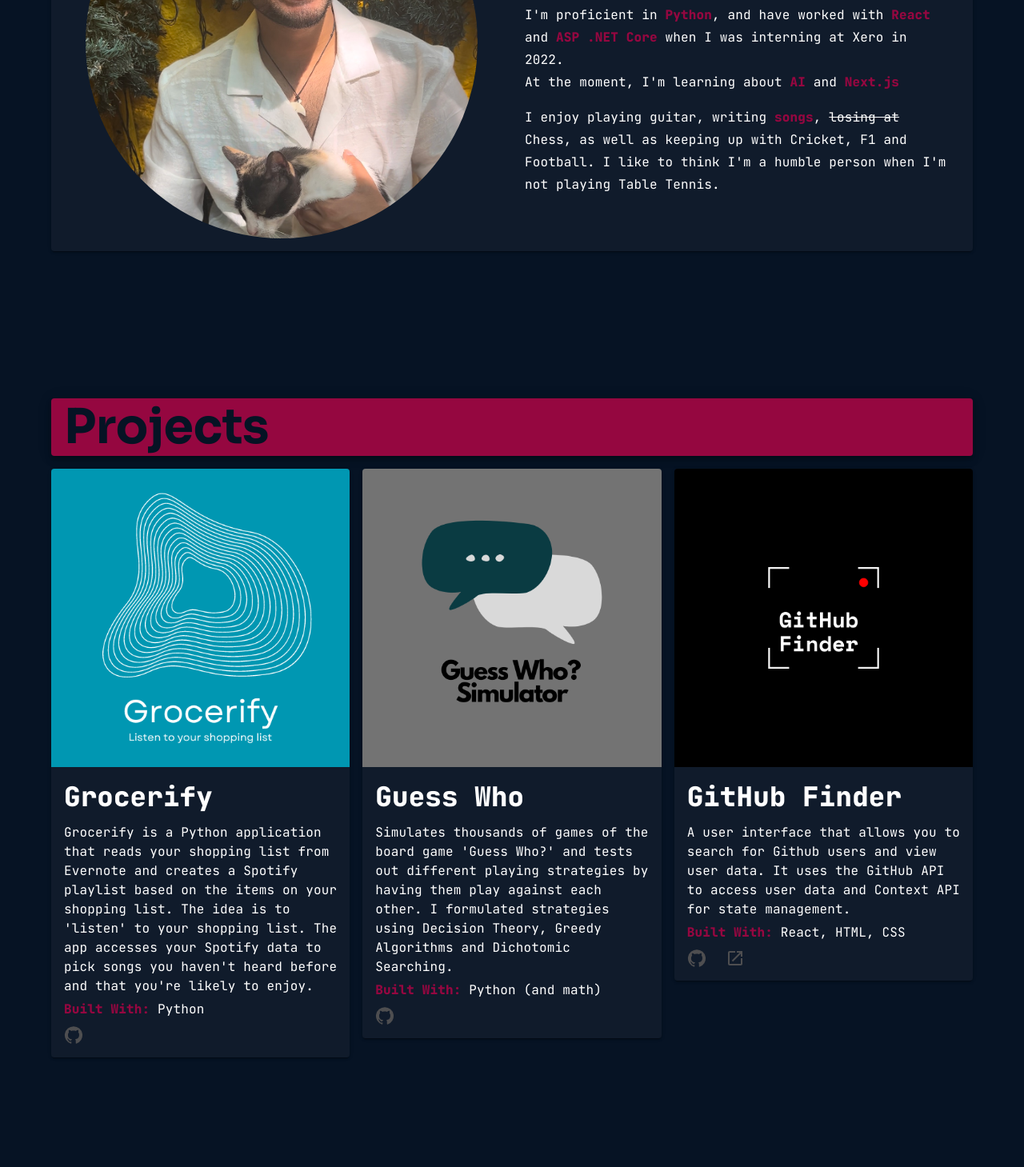
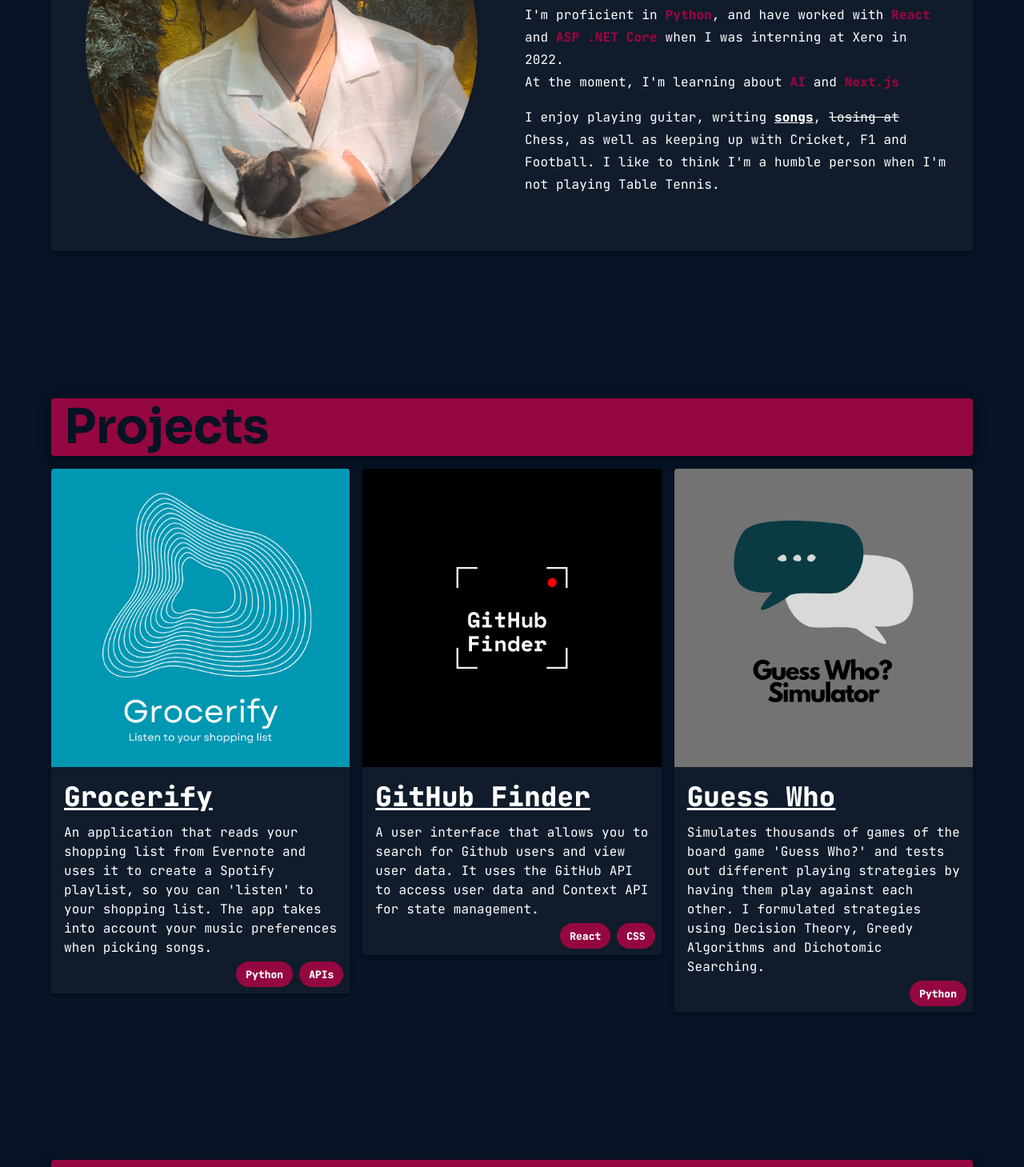
Before and after one commit to advait-rao/Advait, a React (Create React App) app: page / in a window 1280 px wide. Shown: the part 1160-2619 px from the top of the page at 80% size. Built offline with nearby package versions, Linux system fonts and the light colour scheme.

Commit message:
Added badges for Projects

```diff
--- a/src/App.css
+++ b/src/App.css
@@ -78,23 +78,25 @@
     color: #950740;
 }
 
-.accent:hover {
-    -moz-animation: bounce 0.4s;
-    -webkit-animation: bounce 0.4s;
-    animation: bounce 0.4s;
-}
-
 @keyframes push {
     50% {
         transform: translate(-0.7rem);
     }
 }
 
+.link {
+    color: #ffffff;
+    text-decoration: underline;
+}
+
+.link:hover {
+    color: #950740;
+    text-decoration: none;
+}
+
 .navlink {
     color: #950740;
     font-weight: bold;
-}
-.navlink:link {
     text-decoration: none;
 }
 
--- a/src/components/AboutCard.jsx
+++ b/src/components/AboutCard.jsx
@@ -68,11 +68,11 @@
                                 I enjoy playing guitar, writing{' '}
                                 <a
                                     href='https://soundcloud.com/advait_rao'
-                                    className='navlink'
+                                    className='link'
                                     target='_blank'
                                     rel='noreferrer'
                                 >
-                                    songs
+                                    <b>songs</b>
                                 </a>
                                 , <s>losing at</s> Chess, as well as keeping up
                                 with Cricket, F1 and Football. I like to think
--- a/src/components/ProjectCard.jsx
+++ b/src/components/ProjectCard.jsx
@@ -5,11 +5,10 @@
     CardMedia,
     CardContent,
     CardActions,
-    IconButton,
+    Chip,
+    Stack,
 } from '@mui/material';
 import { Typography } from '@mui/material';
-import GitHubIcon from '@mui/icons-material/GitHub';
-import OpenInNewIcon from '@mui/icons-material/OpenInNew';
 
 const ProjectCard = (props) => {
     return (
@@ -19,6 +18,7 @@
             sx={{
                 minHeight: '50vh',
                 minWidth: '22rem',
+                maxWidth: '100%',
                 backgroundColor: '#101B2B',
             }}
         >
@@ -37,7 +37,16 @@
                     fontFamily={'JetBrains Mono'}
                     fontWeight={'bold'}
                 >
-                    {props.title}
+                    <a
+                        href={
+                            props.demoLink ? props.demoLink : props.githubLink
+                        }
+                        target='_blank'
+                        rel='noreferrer'
+                        className='link'
+                    >
+                        {props.title}
+                    </a>
                 </Typography>
                 <Typography
                     variant='body1'
@@ -47,39 +56,29 @@
                 >
                     {props.description}
                 </Typography>
-                <Typography
-                    variant='body1'
-                    color='#FFFFFF'
-                    fontFamily='JetBrains Mono'
-                >
-                    <b className='accent'>Built With: </b>
-                    {props.builtWith}
-                </Typography>
             </CardContent>
             <CardActions
                 sx={{
                     color: '#4E4E50',
                     paddingTop: '0',
+                    flexDirection: 'row-reverse',
                 }}
             >
-                <IconButton
-                    target='_blank'
-                    rel='noreferrer'
-                    href={props.githubLink}
-                >
-                    <GitHubIcon className='icon' fontSize='medium' />
-                </IconButton>
-                {props.demoLink ? (
-                    <IconButton
-                        target='_blank'
-                        rel='noreferrer'
-                        href={props.demoLink}
-                    >
-                        <OpenInNewIcon className='icon' fontSize='medium' />
-                    </IconButton>
-                ) : (
-                    <></>
-                )}
+                {' '}
+                <Stack direction={'row'} spacing={1}>
+                    {props.builtWith.map((tool) => (
+                        <Chip
+                            color='error'
+                            label={tool}
+                            sx={{
+                                fontFamily: 'JetBrains Mono',
+                                fontWeight: 'bold',
+                                color: '#ffffff',
+                                backgroundColor: '#950740',
+                            }}
+                        />
+                    ))}
+                </Stack>
             </CardActions>
         </Card>
     );
@@ -89,9 +88,9 @@
     title: PropTypes.string,
     description: PropTypes.string,
     image: PropTypes.string,
-    builtWith: PropTypes.string,
+    builtWith: PropTypes.array,
     demoLink: PropTypes.string,
-    link: PropTypes.string,
+    githubLink: PropTypes.string,
 };
 
 export default ProjectCard;
--- a/src/layout/Nav.jsx
+++ b/src/layout/Nav.jsx
@@ -36,22 +36,22 @@
                 >
                     <li className='Nav' style={{ listStyleType: 'none' }}>
                         <a href='#home' className='navlink'>
-                            home
+                            Home
                         </a>
                     </li>
                     <li className='Nav' style={{ listStyleType: 'none' }}>
                         <a href='#about' className='navlink'>
-                            who
+                            About
                         </a>
                     </li>
                     <li className='Nav' style={{ listStyleType: 'none' }}>
                         <a href='#projects' className='navlink'>
-                            what
+                            Projects
                         </a>
                     </li>
                     <li className='Nav' style={{ listStyleType: 'none' }}>
                         <a href='#contact' className='navlink'>
-                            where
+                            Contact
                         </a>
                     </li>
                 </Stack>
--- a/src/views/Projects.jsx
+++ b/src/views/Projects.jsx
@@ -44,29 +44,29 @@
     {
         title: 'Grocerify',
         description:
-            "Grocerify is a Python application that reads your shopping list from Evernote and creates a Spotify playlist based on the items on your shopping list. The idea is to 'listen' to your shopping list. The app accesses your Spotify data to pick songs you haven't heard before and that you're likely to enjoy.",
+            "An application that reads your shopping list from Evernote and uses it to create a Spotify playlist, so you can 'listen' to your shopping list. The app takes into account your music preferences when picking songs.",
         image: Grocerify,
-        builtWith: 'Python',
+        builtWith: ['Python', 'APIs'],
         demoLink: null,
         githubLink: 'https://github.com/advait-rao/Grocerify',
+    },
+    {
+        title: 'GitHub Finder',
+        description:
+            'A user interface that allows you to search for Github users and view user data. It uses the GitHub API to access user data and Context API for state management.',
+        image: githubFinder,
+        builtWith: ['React', 'CSS'],
+        demoLink: 'https://github-finder-advait.netlify.app/',
+        githubLink: 'https://github.com/advait-rao/github-finder',
     },
     {
         title: 'Guess Who',
         description:
             "Simulates thousands of games of the board game 'Guess Who?' and tests out different playing strategies by having them play against each other. I formulated strategies using Decision Theory, Greedy Algorithms and Dichotomic Searching.",
         image: guessWho,
-        builtWith: 'Python (and math)',
+        builtWith: ['Python'],
         demoLink: null,
         githubLink: 'https://github.com/advait-rao/GuessWho',
-    },
-    {
-        title: 'GitHub Finder',
-        description:
-            'A user interface that allows you to search for Github users and view user data. It uses the GitHub API to access user data and Context API for state management.',
-        image: githubFinder,
-        builtWith: 'React, HTML, CSS',
-        demoLink: 'https://github-finder-advait.netlify.app/',
-        githubLink: 'https://github.com/advait-rao/github-finder',
     },
 ];
 
```
